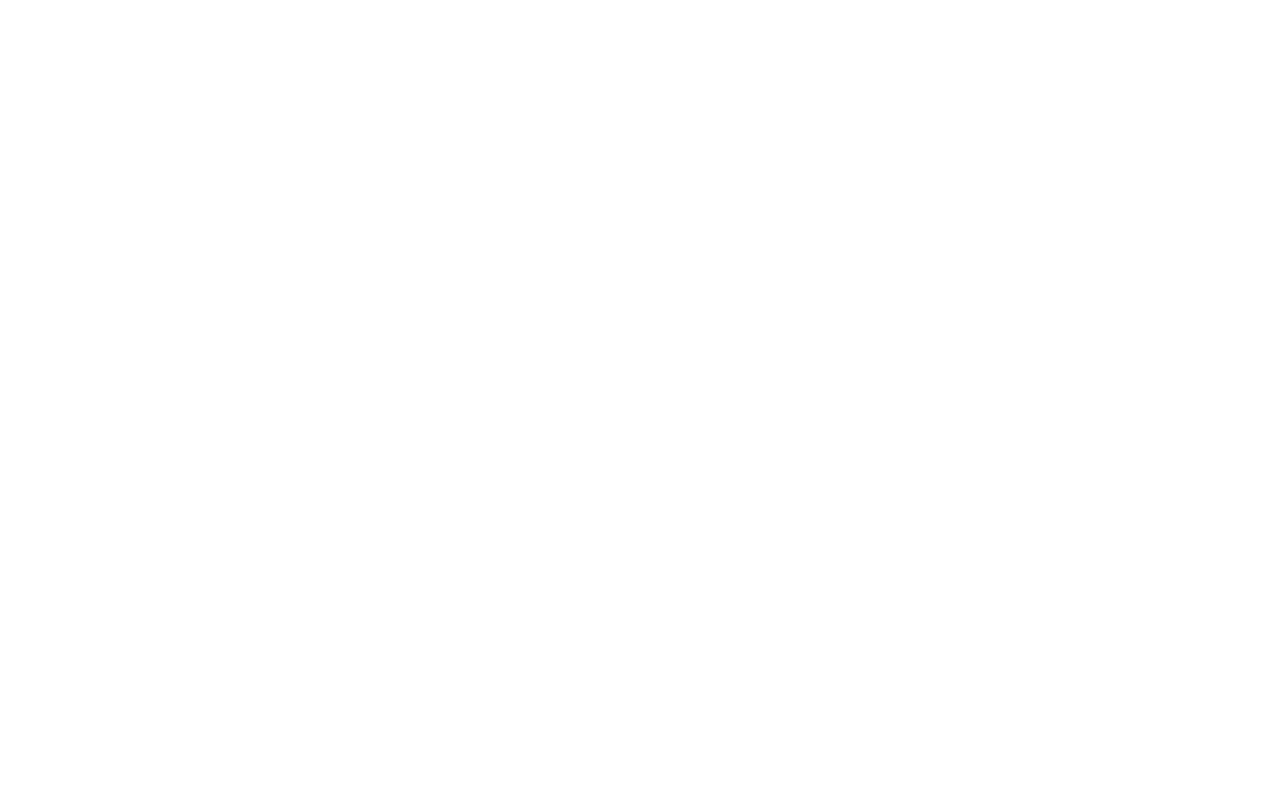
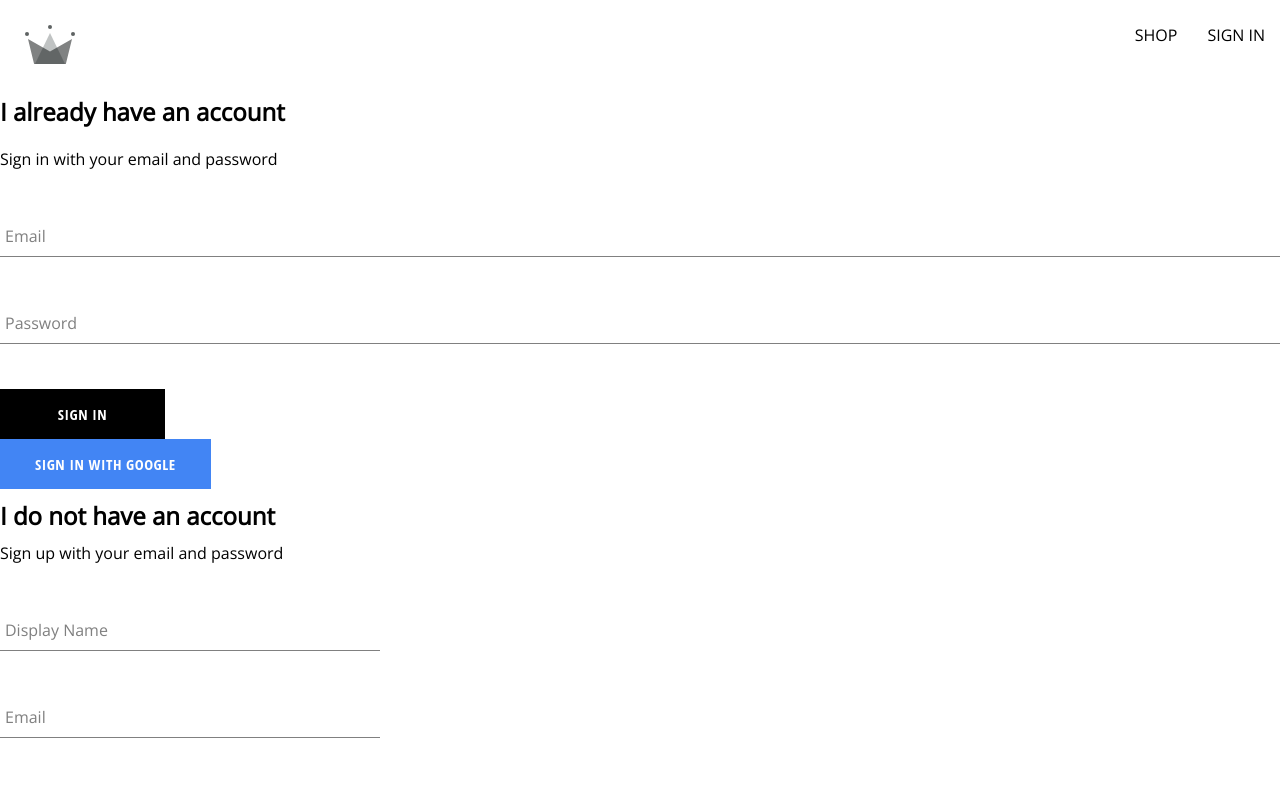
Before and after one commit to eranseg74/crwn-clothing, a React (Create React App) app: page /auth in a window 1280 px wide. Before the commit this address had no page. Shown: the top 796 px of the page. Built offline with nearby package versions, Linux system fonts and the light colour scheme.

Commit message:
SignIn Form

```diff
--- a/src/App.js
+++ b/src/App.js
@@ -2,7 +2,7 @@
 import Navigation from "./routes/navigation/navigation.component";
 
 import Home from "./routes/home/home.component";
-import SignIn from "./routes/sign-in/sign-in.component";
+import Authentication from "./routes/authentication/authentication";
 
 const Shop = () => {
   return <h1>I am the Shop page</h1>;
@@ -14,7 +14,7 @@
       <Route path="/" element={<Navigation />}>
         <Route index element={<Home />} />
         <Route path="shop" element={<Shop />} />
-        <Route path="sign-in" element={<SignIn />} />
+        <Route path="auth" element={<Authentication />} />
       </Route>
     </Routes>
   );
--- /dev/null
+++ b/src/components/sign-in-form/sign-in-form.component.jsx
@@ -0,0 +1,72 @@
+import { useState } from "react";
+
+import {
+  signInWithGooglePopup,
+  createUserDocumentFromAuth,
+} from "../../utils/firebase/firebase.utils";
+import FormInput from "../form-input/form-input.component";
+import "./sign-in-form.styles.scss";
+import Button from "../button/button.component";
+
+const defaultFormFields = {
+  email: "",
+  password: "",
+};
+
+const SignInForm = () => {
+  const [formFields, setFormFields] = useState(defaultFormFields);
+  const { email, password } = formFields;
+  console.log(formFields);
+
+  const signInWithGoogle = async () => {
+    const { user } = await signInWithGooglePopup();
+    await createUserDocumentFromAuth(user);
+  };
+
+  const resetFormFields = () => {
+    setFormFields(defaultFormFields);
+  };
+
+  const handleSubmit = async (event) => {
+    event.preventDefault();
+    console.log(event.target);
+  };
+
+  const handleChange = (event) => {
+    const { name, value } = event.target;
+    setFormFields({ ...formFields, [name]: value });
+  };
+
+  return (
+    <div className="sign-in-container">
+      <h2>I already have an account</h2>
+      <span>Sign in with your email and password</span>
+      <form onSubmit={handleSubmit}>
+        <FormInput
+          label="Email"
+          type="email"
+          required
+          onChange={handleChange}
+          name="email"
+          value={email}
+        />
+        <FormInput
+          label="Password"
+          type="password"
+          required
+          onChange={handleChange}
+          name="password"
+          value={password}
+        />
+        <div className="buttons-container">
+          <Button type="submit">SIGN IN</Button>
+          <Button buttonType="google" onClick={signInWithGoogle}>
+            SIGN IN WITH GOOGLE
+          </Button>
+        </div>
+      </form>
+    </div>
+  );
+};
+
+export default SignInForm;
--- /dev/null
+++ b/src/components/sign-in-form/sign-in-form.styles.scss
@@ -0,0 +1,14 @@
+.sign-up-container {
+  display: flex;
+  flex-direction: column;
+  width: 380px;
+
+  h2 {
+    margin: 10px 0;
+  }
+
+  .buttons-container {
+    display: flex;
+    justify-content: space-between;
+  }
+}
--- a/src/components/sign-up-form/sign-up-form.component.jsx
+++ b/src/components/sign-up-form/sign-up-form.component.jsx
@@ -52,7 +52,7 @@
 
   return (
     <div className="sign-up-container">
-      <h2>Don't have an account?</h2>
+      <h2>I do not have an account</h2>
       <span>Sign up with your email and password</span>
       <form onSubmit={handleSubmit}>
         <FormInput
--- /dev/null
+++ b/src/routes/authentication/authentication.jsx
@@ -0,0 +1,13 @@
+import SignUpForm from "../../components/sign-up-form/sign-up-form.component";
+import SignInForm from "../../components/sign-in-form/sign-in-form.component";
+
+const Authentication = () => {
+  return (
+    <div>
+      <SignInForm />
+      <SignUpForm />
+    </div>
+  );
+};
+
+export default Authentication;
--- a/src/routes/navigation/navigation.component.jsx
+++ b/src/routes/navigation/navigation.component.jsx
@@ -14,7 +14,7 @@
           <Link className="nav-link" to="/shop">
             SHOP
           </Link>
-          <Link className="nav-link" to="/sign-in">
+          <Link className="nav-link" to="/auth">
             SIGN IN
           </Link>
         </div>
--- a/src/routes/sign-in/sign-in.component.jsx
+++ /dev/null
@@ -1,23 +0,0 @@
-import {
-  signInWithGooglePopup,
-  createUserDocumentFromAuth,
-} from "../../utils/firebase/firebase.utils";
-
-import SignUpForm from "../../components/sign-up-form/sign-up-form.component";
-
-const SignIn = () => {
-  const logGoogleUser = async () => {
-    const { user } = await signInWithGooglePopup();
-    const userDocRef = await createUserDocumentFromAuth(user);
-  };
-
-  return (
-    <div>
-      <h1>Sign In Page</h1>
-      <button onClick={logGoogleUser}>Sign in with Google Popup</button>
-      <SignUpForm />
-    </div>
-  );
-};
-
-export default SignIn;
```
